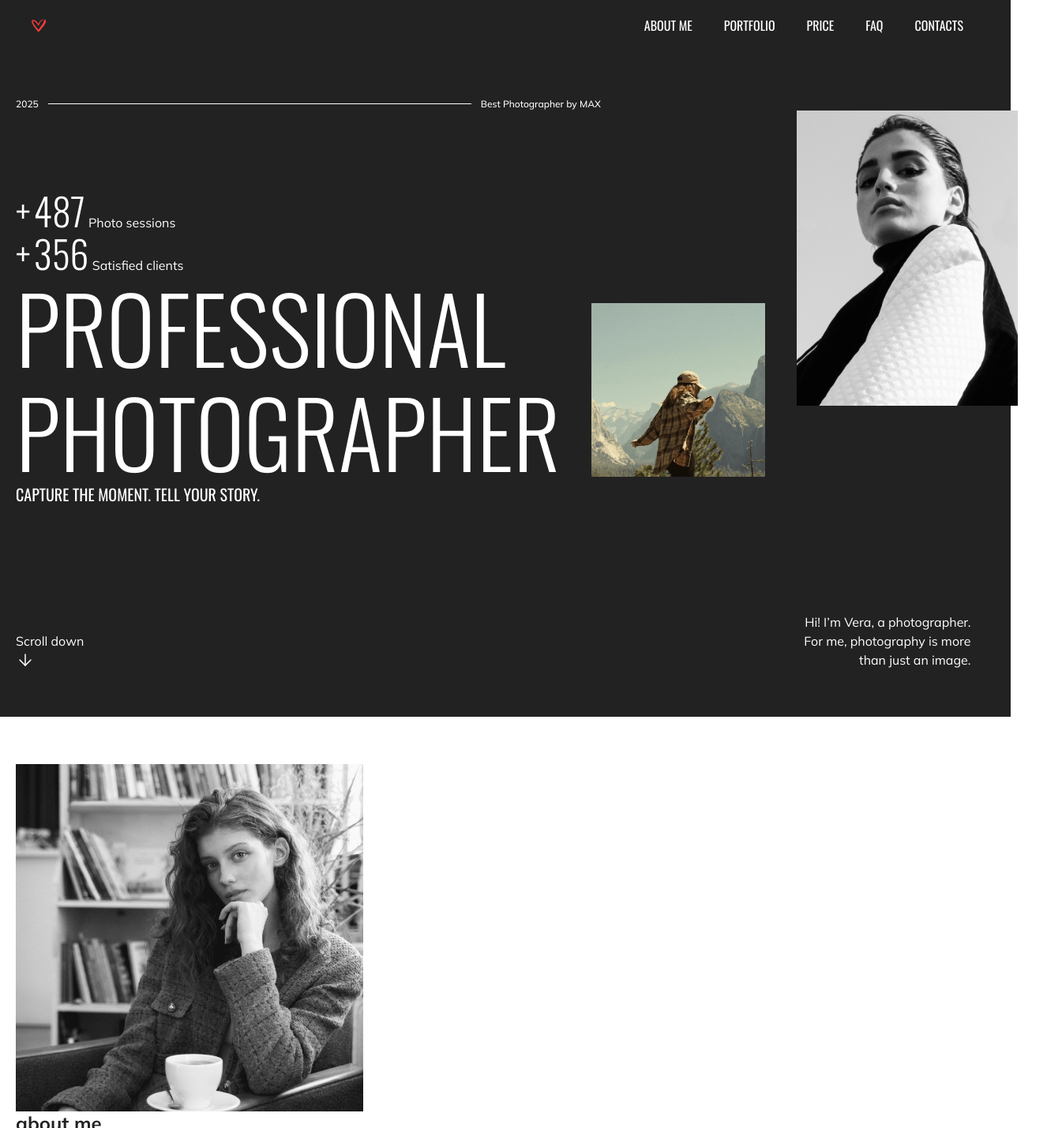
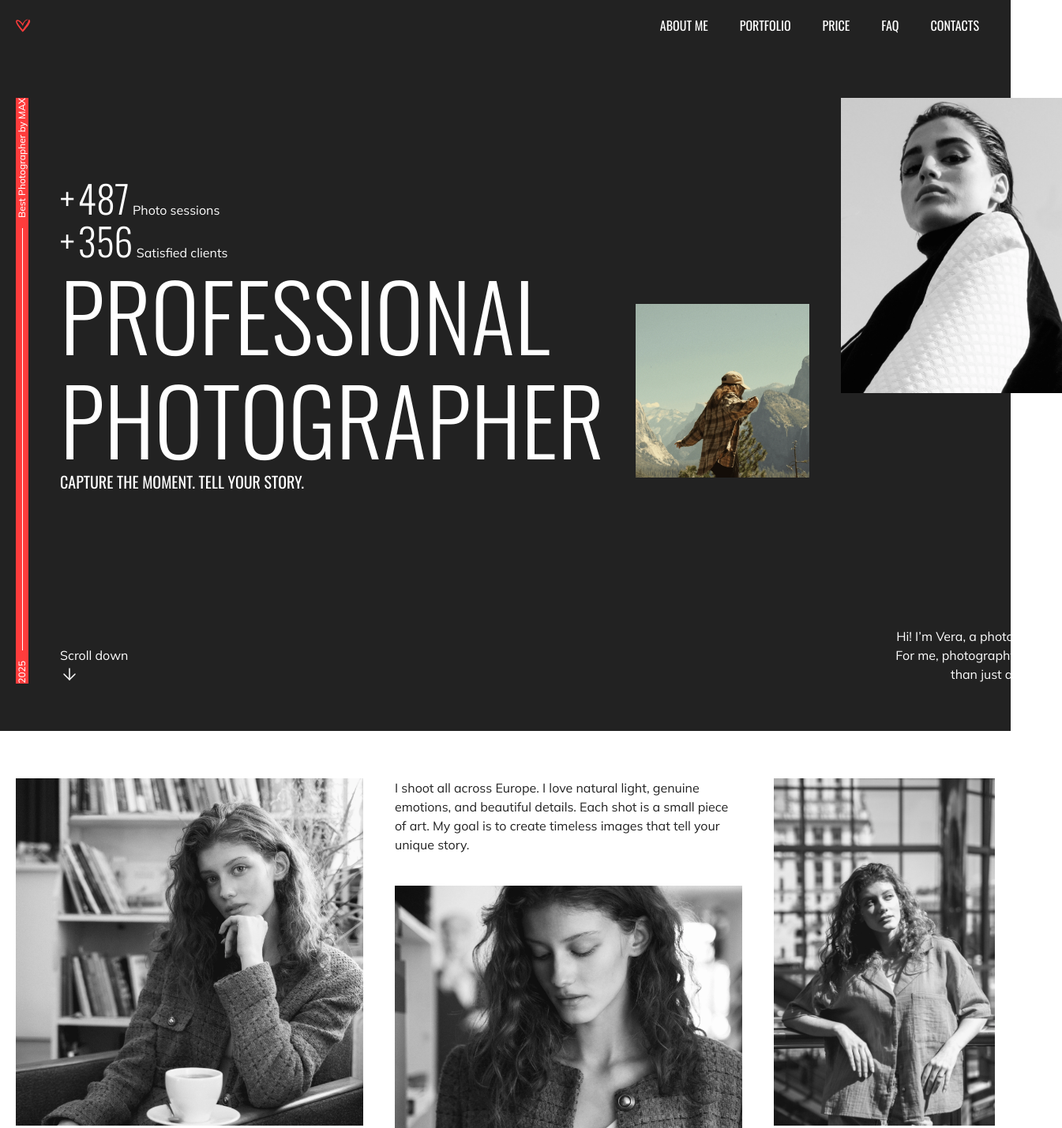
Before and after one commit to incmoga/portfolio, a plain HTML site: page portfolio/index.html in a window 1280 px wide. Shown: the top 1429 px of the page at 79% size, 1345 px wide, since content can reach past the window. Drawn offline with Linux system fonts and the light colour scheme.

Commit message:
feat: add styles and fix HTML - add styles for about section - add container for hero section - fix clas-naming for header and hero section

```diff
--- a/portfolio/index.html
+++ b/portfolio/index.html
@@ -9,8 +9,8 @@
     </head>
     <body>
         <header class="header">
-            <div class="container-2">
-                <div class="header__top">
+            <div class="header__container">
+                <div class="header__main">
                     <a href="#" class="logo">
                         <img src="assets/svg/logo.svg" alt="logo">
                     </a>
@@ -38,12 +38,11 @@
         </header>
         <section class="hero">
             <div class="container">
+                <div class="hero__inner">
                     <div class="achievement-label hero__side-label">
-                    <span class="achievement-label__year">2025</span>
-                    <div class="achievement-label__divider">
-                        <img class="achievement-label__line" src="assets/svg/line.svg" alt="line-divider">
-                    </div>
-                    <span class="achievement-label__award">Best Photographer by MAX</span>
+                        <p class="achievement-label__award">Best Photographer by MAX</p>
+                        <div class="achievement-label__divider"></div>
+                        <p class="achievement-label__year">2025</p>
                     </div>
                     <div class="hero__content">
                         <div class="hero__main">
@@ -83,6 +82,7 @@
                         </div>
                     </div>
                 </div>
+            </div>
         </section>
         <section class="about" id="about">
             <div class="container">
@@ -97,14 +97,14 @@
                                 and emotions.</p>
                         </div>
                     </div>
-                    <div class="about__column about__column--reverse ">
+                    <div class="about__column">
                         <p class="about__text">I shoot all across Europe. I love natural light, genuine emotions,
                             and beautiful details. Each shot is a small piece of art.
                             My goal is to create timeless images that tell your unique story.</p>
                         <img class="about__image" src="assets/img/webp/img-photographer-2.webp" alt="Vera, photographer, standing in jacket looking down thoghtfully">
                     </div>
                     <div class="about__column">
-                        <img src="assets/img/webp/img-photographer-3.webp" alt="Vera, photographer, standing in a shirt in sunlight? looking dreamily to the side">
+                        <img class="about__image" src="assets/img/webp/img-photographer-3.webp" alt="Vera, photographer, standing in a shirt in sunlight? looking dreamily to the side">
                         <p class="about__text">Seeing with heart. Shooting with soul.</p>
                     </div>
                 </div>
--- a/portfolio/style.css
+++ b/portfolio/style.css
@@ -111,24 +111,25 @@ body {
 .container {
     max-width: 1440px;
     padding: 3.75rem 1.25rem;
-    margin: o auto;
+    margin: 0 auto;
+    display: flex;
 }
 
 /* Section */
 
 /* header */
 .header {
-    padding: 0 1.25rem;
     background-color: var(--color-dark);
     color: var(--color-white);
 }
 
-.container-2 {
+.header__container {
     max-width: 1440px;
     padding: 0 1.25rem;
+    margin: 0 auto;
 }
 
-.header__top {
+.header__main {
     display: flex;
     justify-content: space-between;
     align-items: center;
@@ -153,23 +154,47 @@ body {
     padding:20px;
 
 }
+
 /* hero */
 .hero{
     background-color: var(--color-dark);
     color: var(--color-white);
     display:flex;
-    position:relative;
-
 }
 
-.hero__side-label {
+.hero__inner {
+    display: flex;
+    gap: 40px;
+}
+
+.achievement-label {
     font-family: var(--font-family-content);
     font-weight: 500;
     font-size: .75rem;
-    line-height: 133%;
+    line-height: 16px;
     display: flex;
+    flex-direction: column;
+    justify-content: space-between;
     align-items: center;
+    min-height: 742px;
     gap: .75rem;
+    background-color: #ff3c3c;
+}
+
+.achievement-label__year {
+    writing-mode: vertical-rl;
+    transform: rotate(180deg)
+}
+
+.achievement-label__divider {
+    width: 1px;
+    height: 72%;
+    background-color: var(--color-white);
+}
+
+.achievement-label__award {
+   writing-mode: vertical-rl;
+   transform: rotate(180deg)
 }
 
 .hero__content {
@@ -235,7 +260,9 @@ body {
     display:flex;
     flex-direction: column;
     justify-content: space-between;
+    align-items: end;
     flex-shrink: 0;
+
 }
 
 .hero__media {
@@ -267,13 +294,50 @@ body {
     text-align: right;
     width: 220px;
 }
+
 /* about */
+.about__columns {
+    display: flex;
+    gap: 40px;
+}
+
+.about__column {
+    display: flex;
+    flex-direction: column;
+    align-items: start;
+    gap: 40px;
+    max-width: 440px;
+}
+
+.about__content {
+    display: flex;
+    flex-direction: column;
+    gap: 12px;
+}
+
+.about__title {
+    font-family: var(--font-family-title);
+    font-size: 2rem;
+    line-height: 125%;
+    text-transform: uppercase;
+    font-weight: 400;
+}
+
+.about__text {
+    font-family: var(--font-family-content);
+    font-weight: 400;
+    font-size: 1rem;
+    line-height: 150%;
+}
+
 .about__image {
     width: 440px;
     height: 440px;
     object-fit: cover;
 }
 
+
+
 /* portfolio */
 /* price */
 /* faq */
```
Lines whose indentation alone changed are shown as unchanged.
